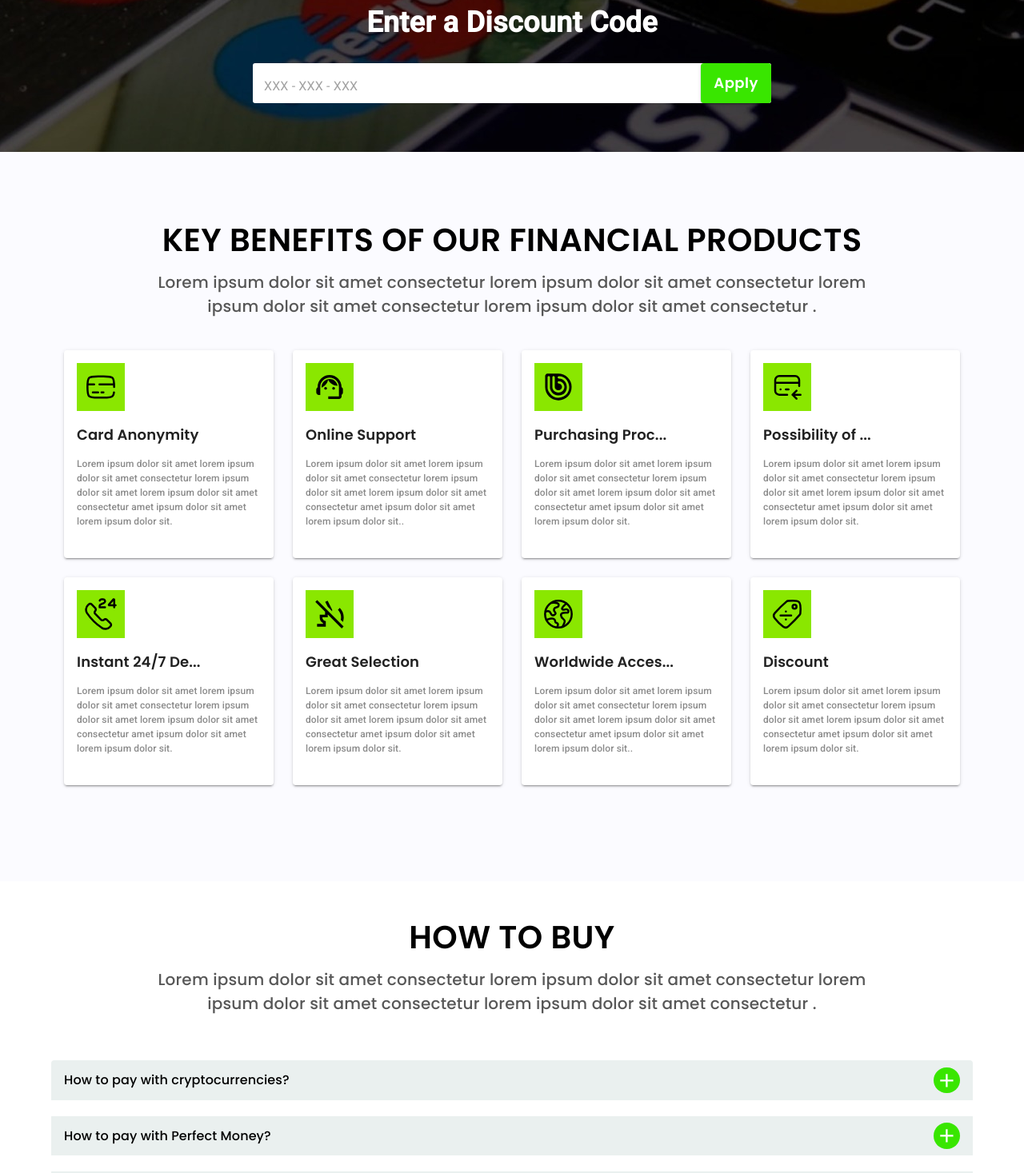
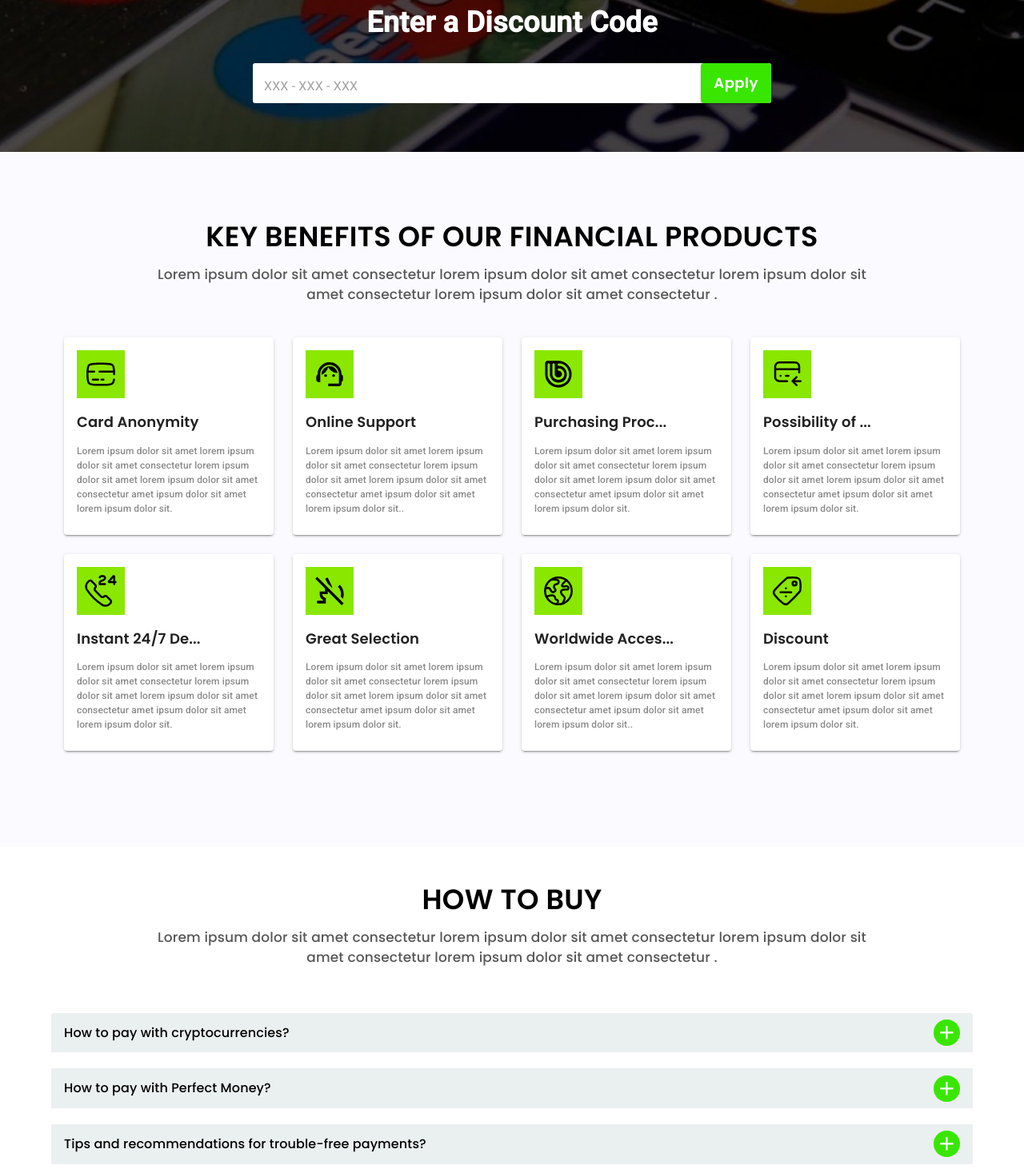
Before and after one commit to irfanalipace/cardWebsite, a React (Vite) app: page / in a window 1280 px wide. Shown: the part 2713-4180 px from the top of the page at 80% size. Built offline with nearby package versions, Linux system fonts and the light colour scheme.

Commit message:
Responsive dynaiyal Code

```diff
--- a/src/Views/Landing/components/Content/HowToBuy/index.jsx
+++ b/src/Views/Landing/components/Content/HowToBuy/index.jsx
@@ -41,14 +41,14 @@ const HowToBuy = () => {
         }}
       >
         <Typography
-          sx={{ fontWeight: 700, fontSize: "40px", fontFamily: "poppins" }}
+          sx={{ fontWeight: 700, fontSize: {md:'35px', sm:"20px"}, fontFamily: "poppins" }}
         >
           HOW TO BUY
         </Typography>
         <Typography
           sx={{
             fontWeight: 500,
-            fontSize: "20px",
+           fontSize: {md:'17px', sm:"14px"},
             fontFamily: "poppins",
             m: 0,
             p: 0,
--- a/src/Views/Landing/components/Content/KeyBenefits/CustomBenefitCard.jsx
+++ b/src/Views/Landing/components/Content/KeyBenefits/CustomBenefitCard.jsx
@@ -1,3 +1,4 @@
+import PropTypes from "prop-types"; // Import PropTypes for prop validation
 import { Grid, Card, CardContent, Typography, Box } from "@mui/material";
 import { useTheme } from "@emotion/react";
 import { truncateString } from "../../../../../utils/helper";
@@ -6,11 +7,21 @@ const CustomBenefitCard = ({ img, title, description }) => {
   const theme = useTheme();
   return (
     <Grid item xs={12} sm={6} md={3}>
-      <Card sx={{ boxShadow: 2, height: "260px" }}>
+      <Card
+        sx={{
+          boxShadow: 2,
+          height: "auto", // Allow the card height to be dynamic
+          transition: 'transform 0.3s, box-shadow 0.3s', // Add transition for hover effect
+          '&:hover': {
+            transform: 'scale(1.05)', // Scale effect on hover
+            boxShadow: 6, // Increase shadow on hover
+          }
+        }}
+      >
         <CardContent>
           <Box
             sx={{
-              backgroundColor: theme.palette.custom.benefitCardImg, // Use your custom green color
+              backgroundColor: theme.palette.custom.benefitCardImg,
               width: 60,
               height: 60,
               display: "flex",
@@ -19,7 +30,11 @@ const CustomBenefitCard = ({ img, title, description }) => {
               borderRadius: "none",
             }}
           >
-            <img src={img} alt="feature" />
+            <img
+              src={img}
+              alt={title} // Use title as alt text for better accessibility
+              style={{ maxWidth: '100%', maxHeight: '100%' }} // Ensure image fits within the box
+            />
           </Box>
           <Typography
             variant="h6"
@@ -48,4 +63,11 @@ const CustomBenefitCard = ({ img, title, description }) => {
   );
 };
 
+// Adding PropTypes for validation
+CustomBenefitCard.propTypes = {
+  img: PropTypes.string.isRequired,
+  title: PropTypes.string.isRequired,
+  description: PropTypes.string.isRequired,
+};
+
 export default CustomBenefitCard;
--- a/src/Views/Landing/components/Content/KeyBenefits/index.jsx
+++ b/src/Views/Landing/components/Content/KeyBenefits/index.jsx
@@ -86,14 +86,14 @@ const KeyBenefits = () => {
         }}
       >
         <Typography
-          sx={{ fontWeight: 700, fontSize: "40px", fontFamily: "poppins" }}
+          sx={{ fontWeight: 700, fontSize: {md:"35px", sm:"20px"}, fontFamily: "poppins" }}
         >
           KEY BENEFITS OF OUR FINANCIAL PRODUCTS
         </Typography>
         <Typography
           sx={{
             fontWeight: 500,
-            fontSize: "20px",
+          fontSize: {md:"17px", sm:"15px"},
             fontFamily: "poppins",
             m: 0,
             p: 0,
@@ -106,7 +106,7 @@ const KeyBenefits = () => {
         </Typography>
       </Stack>
 
-      <Box sx={{ py: 5, px: 10 }}>
+      <Box sx={{ py: {md:5, sm:1}, px:{md:10, sm:5} }}>
         <Grid container spacing={3}>
           {features.map((feature, index) => (
             <CustomBenefitCard
```
